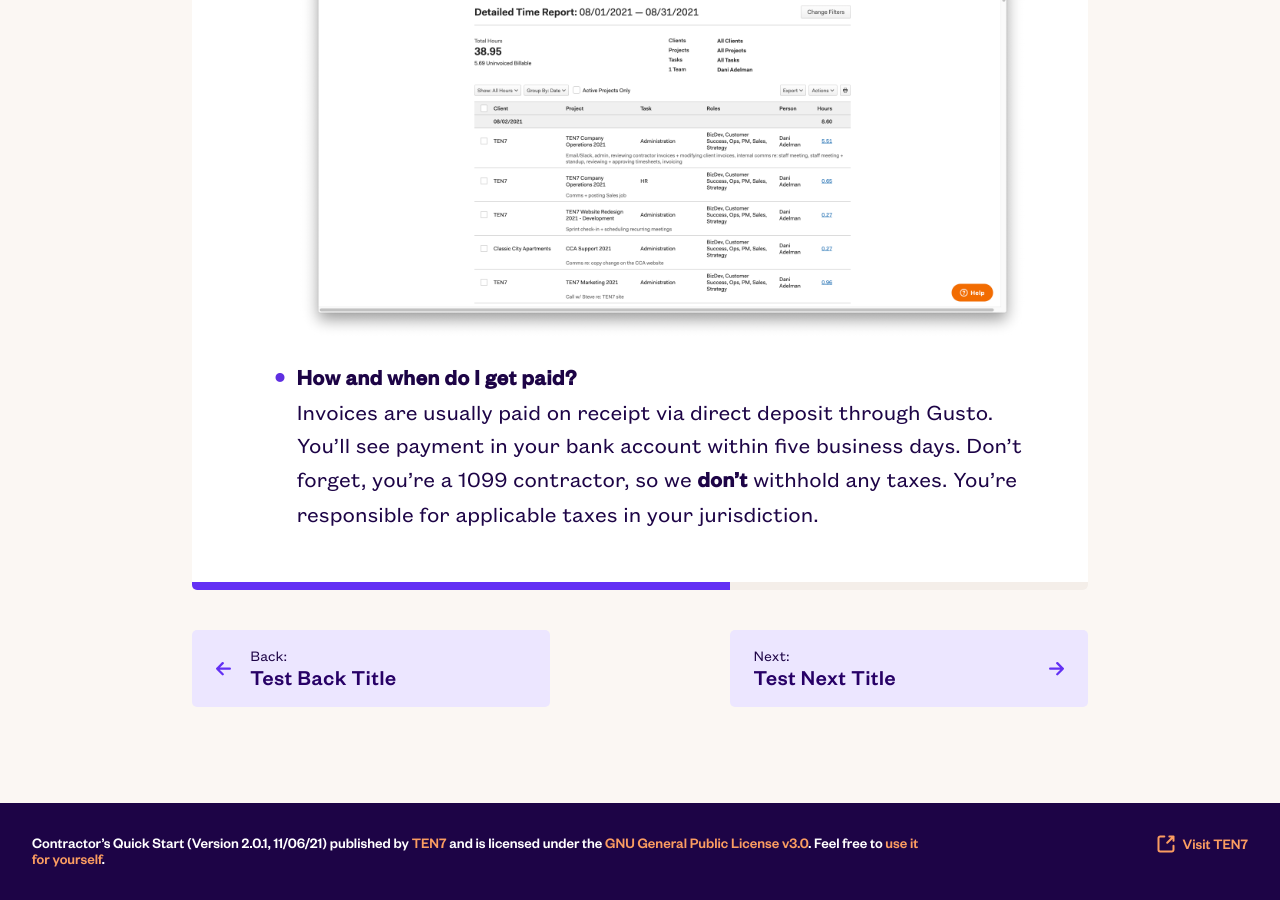
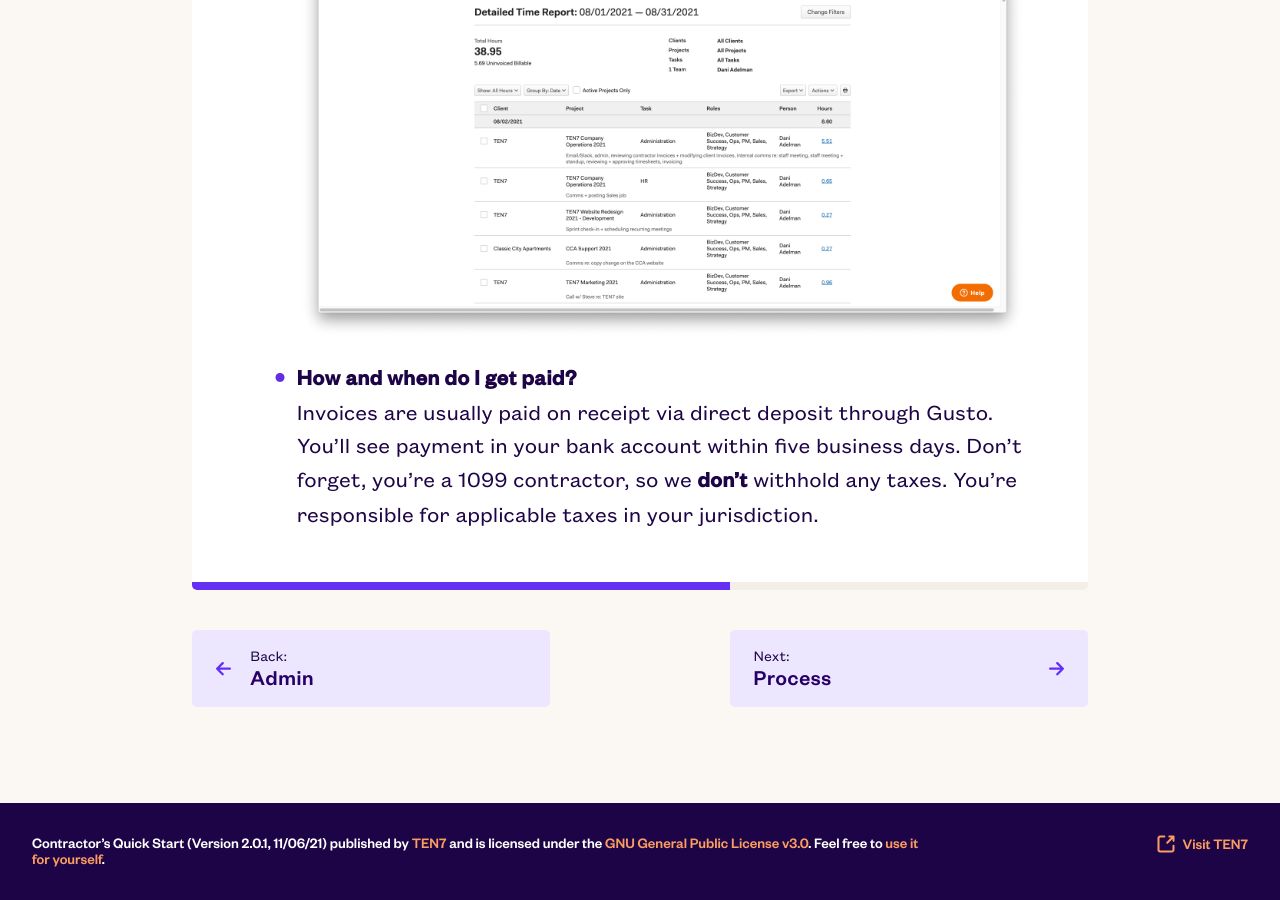
Before and after one commit to ten7/contractor.ten7.com, a Jekyll site: the page built from _pages/02_time.md, in a window 1280 px wide and 900 px high, scrolled down 2205 px. Built offline with Jekyll 4.4.1, drawn with Linux system fonts in a browser that asks for light colours.

Commit message:
Remove test links

```diff
--- a/_pages/02_time.md
+++ b/_pages/02_time.md
@@ -3,8 +3,6 @@ layout: page
 title:  Time Tracking and Payment
 permalink: /time.html
 opener: Chapter 2 of 4
-back_title: Test Back Title
-next_title: Test Next Title
 ---
 
 - **Where do I track my time?**
```
